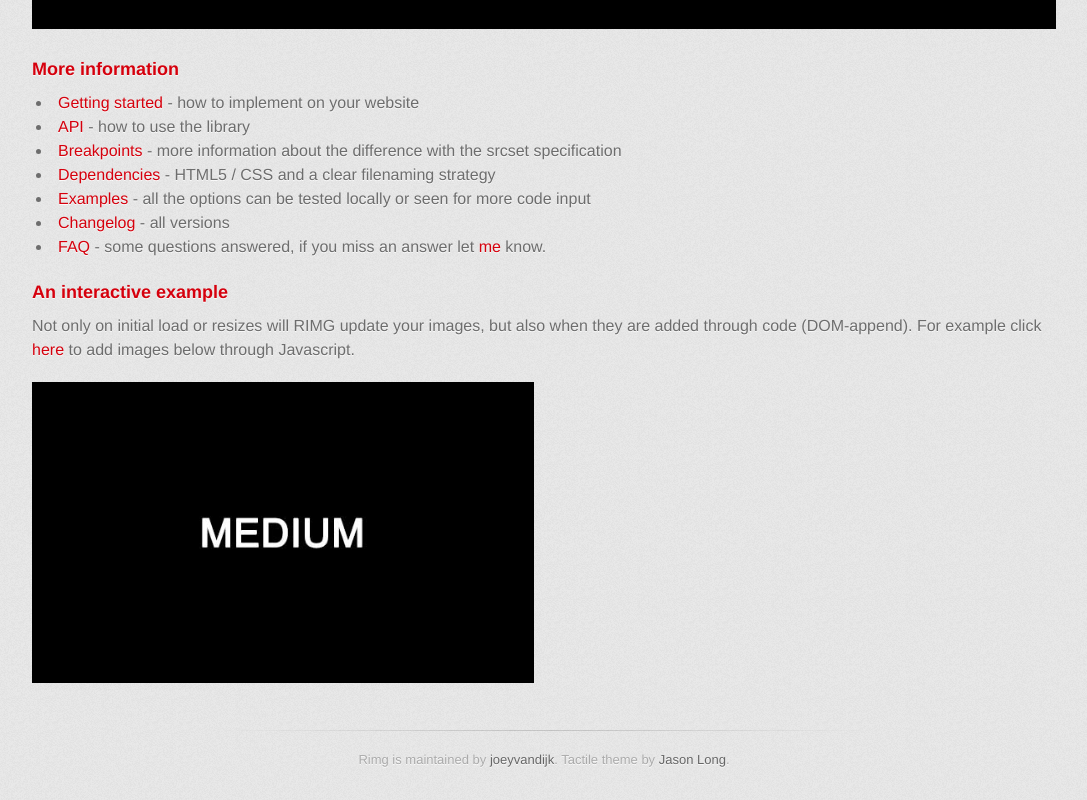
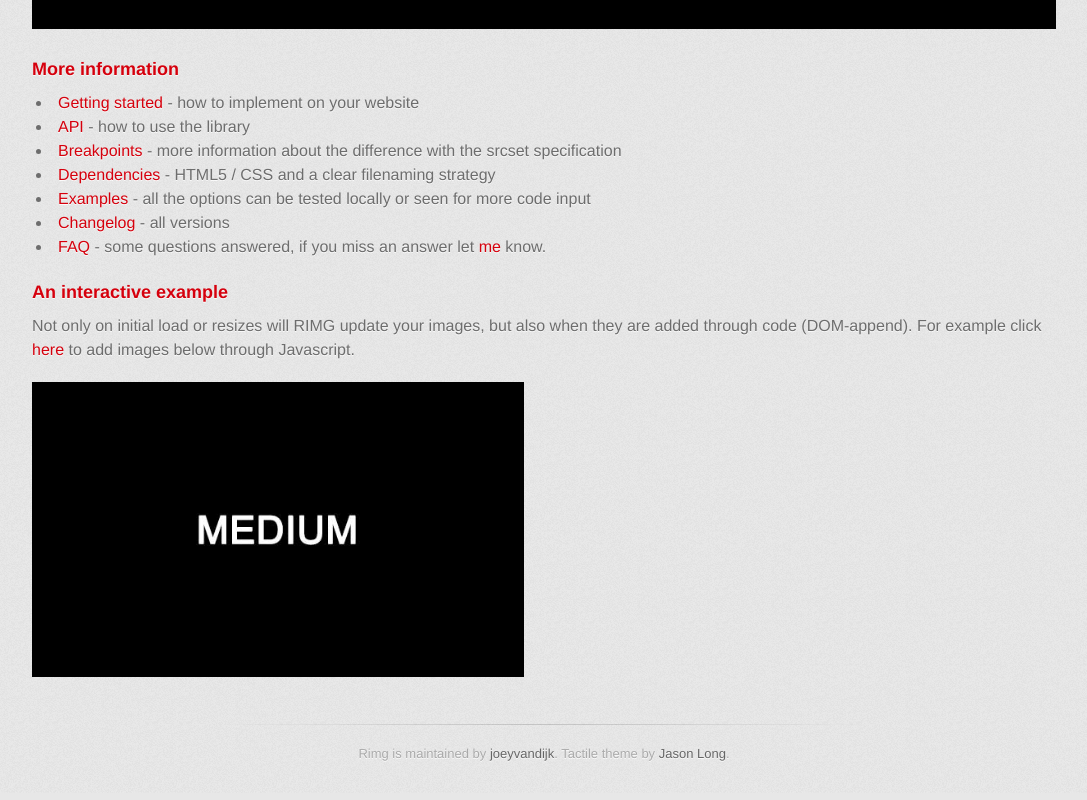
Before and after one commit to joeyvandijk/rimg, a plain HTML site: page index.html in a window 1280 px wide. Shown: the part 1014-1814 px from the top of the page, without its empty margins (96-1183 px from the left). Drawn offline with Linux system fonts and the light colour scheme; a web font is replaced by a local one.

Commit message:
spacing fix

```diff
--- a/style.css
+++ b/style.css
@@ -99,9 +99,8 @@ header h2 {
     max-width: 100%;
 }
 #container .inner article img {
-    width: 49%;
-    max-width: 49%;
-    padding-right: 10px;
+    width: 48%;
+    max-width: 48%;
 }
 
 #downloads {
```
